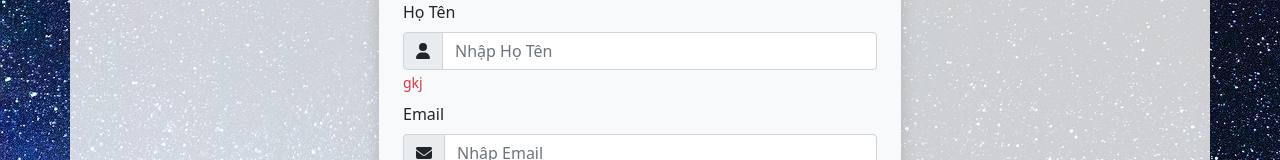
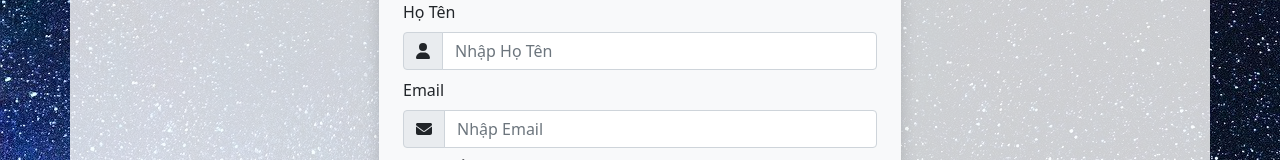
Before and after one commit to hoangtuan2000/phonewebsitereact, a React (Create React App) app in the folder webclient/client/: page /register in a window 1280 px wide. Shown: the part 156-316 px from the top of the page. Built offline with nearby package versions, Linux system fonts and the light colour scheme; no server answers.

Commit message:
CLIENT: update navigation on successful login client login function

```diff
--- a/webclient/client/src/modal/modalLogin/ModalLogin.js
+++ b/webclient/client/src/modal/modalLogin/ModalLogin.js
@@ -9,11 +9,14 @@ import { saveUserLogin } from '../../redux/userSlice'
 import { URL } from '../../config/config'
 
 import styles from './modalLoginStyle.module.css'
+import { useLocation, useNavigate } from 'react-router-dom';
 
 // const ModalLogin = (show, onHide, handleGetUserLogin) => {
 function ModalLogin(props) {
 
+    const currentPage = useLocation()
     const dispatch = useDispatch()
+    const navigate = useNavigate()
 
     // input value email, password
     const [email, setEmail] = useState('')
@@ -32,7 +35,9 @@ function ModalLogin(props) {
                 //of the [key, value] pairs of a given object's own enumerable string properties.
                 if (Object.entries(response.data.user).length !== 0 && response.data.isLogin === true) {
                     dispatch(saveUserLogin(response.data.user))
-
+                    if(currentPage.pathname === '/register'){
+                        navigate('/')
+                    }
                 } else {
                     if (response.data.message.emailFail) {
                         setEmailFail(response.data.message.emailFail)
--- a/webclient/client/src/screens/header/Header.js
+++ b/webclient/client/src/screens/header/Header.js
@@ -2,7 +2,7 @@ import { useEffect, useState } from 'react'
 import { Navbar, Container, Nav, InputGroup, FormControl, Button, Dropdown, OverlayTrigger, Tooltip, Modal, Image } from 'react-bootstrap'
 import { FontAwesomeIcon } from '@fortawesome/react-fontawesome'
 import { faCartPlus, faHeadphonesSimple, faMobile, faMobileScreenButton, faLock, faEnvelope, faRightToBracket, faSearch, faUserPlus } from '@fortawesome/free-solid-svg-icons'
-import { NavLink, Link } from 'react-router-dom'
+import { NavLink, Link, useLocation } from 'react-router-dom'
 import Axios from 'axios'
 import { useSelector, useDispatch } from 'react-redux'
 import { saveUserLogin } from '../../redux/userSlice'
--- a/webclient/client/src/screens/register/Register.js
+++ b/webclient/client/src/screens/register/Register.js
@@ -56,6 +56,9 @@ function Register() {
                 document.getElementById('districtRegister').removeAttribute('disabled')
                 setWards([])
                 document.getElementById('wardRegister').setAttribute('disabled', true)
+                //reset state DistrictRegister empty
+                setDistrictRegister('')
+                setWardRegister('')
             })
             .catch((err) => {
                 console.log('setDistricts', err);
@@ -215,7 +218,7 @@ function Register() {
                                             onChange={(e) => checkFullname(e.target.value)}
                                         />
                                     </div>
-                                    <Form.Text className="text-danger" id="notificationFullnameFail">gkj</Form.Text>
+                                    <Form.Text className="text-danger" id="notificationFullnameFail"></Form.Text>
                                 </Form.Group>
 
                                 <Form.Group className="mb-2">
```
